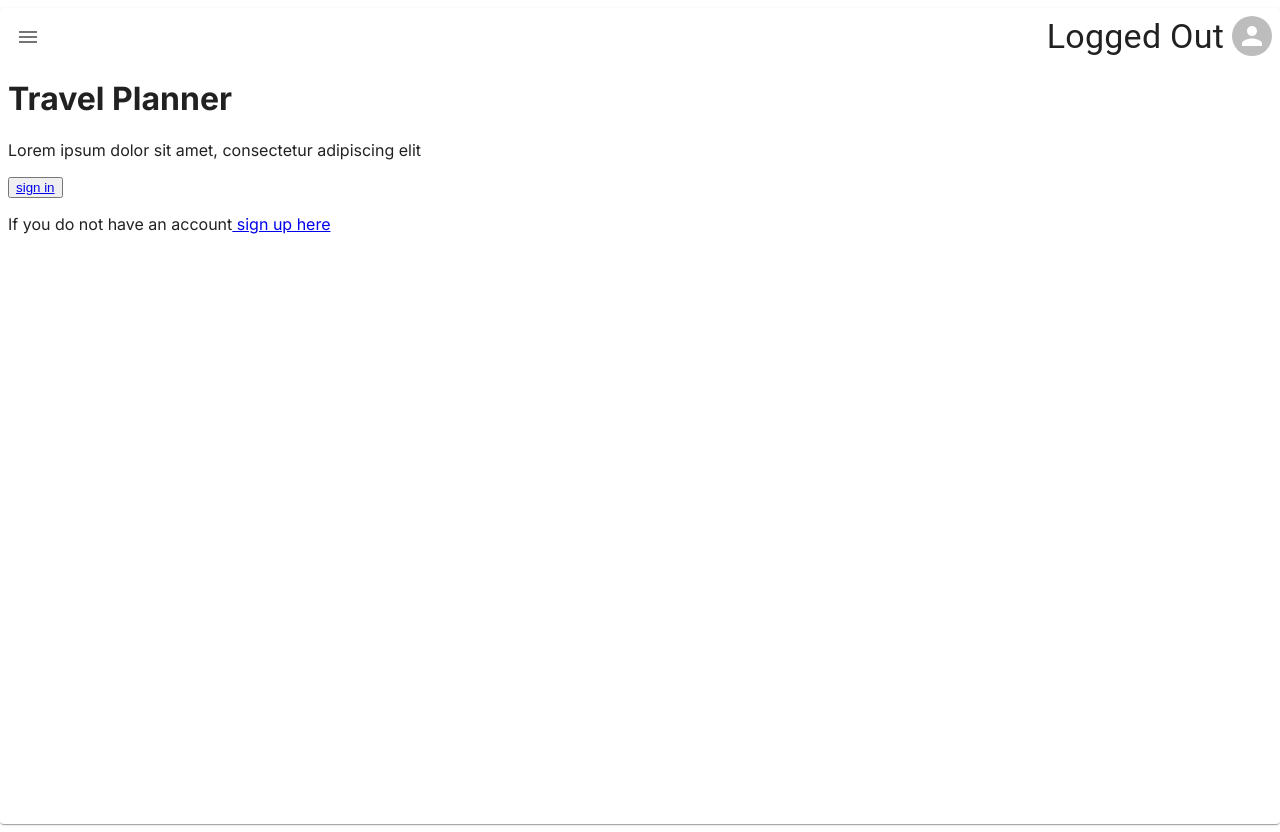
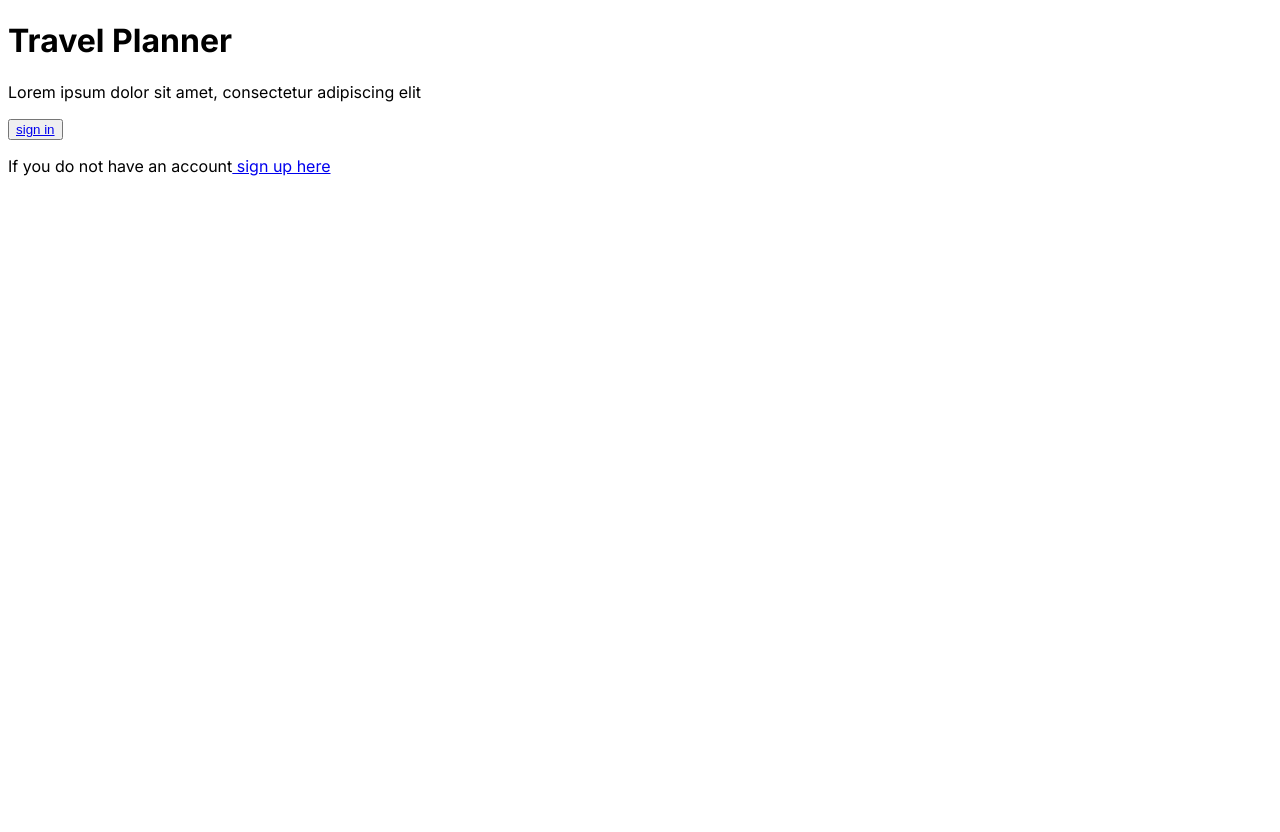
Before and after one commit to silvester-zogaj/travel-planner, a Next.js app in the folder travel-planner-fe/: page / in a window 1280 px wide. After the commit the page ends 800 px from the top, so only its background shows below. Built offline with nearby package versions, Linux system fonts and the light colour scheme; no server answers.

Commit message:
temp fix for memory

```diff
--- a/travel-planner-fe/app/layout.tsx
+++ b/travel-planner-fe/app/layout.tsx
@@ -24,16 +24,16 @@ export default function RootLayout({
   return (
     <html lang="en">
       <body className={inter.className}>
-        <RootStyleRegistry>
+        {/* <RootStyleRegistry>
           <ThemeProvider>
             <AuthContextProvider>
               <Container>
-                <Navbar />
+                <Navbar /> */}
                 {children}
-              </Container>
+              {/* </Container>
             </AuthContextProvider>
           </ThemeProvider>
-        </RootStyleRegistry>
+        </RootStyleRegistry> */}
       </body>
     </html>
   );
```
